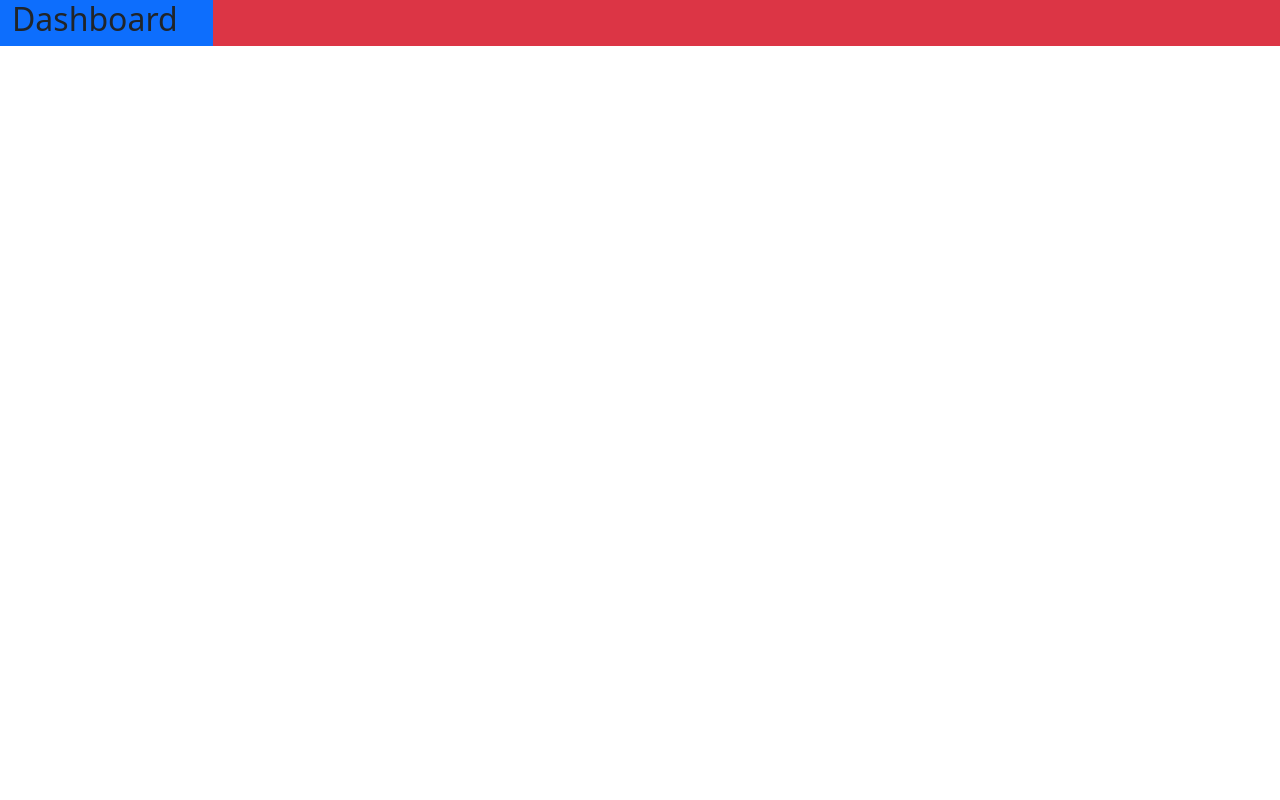
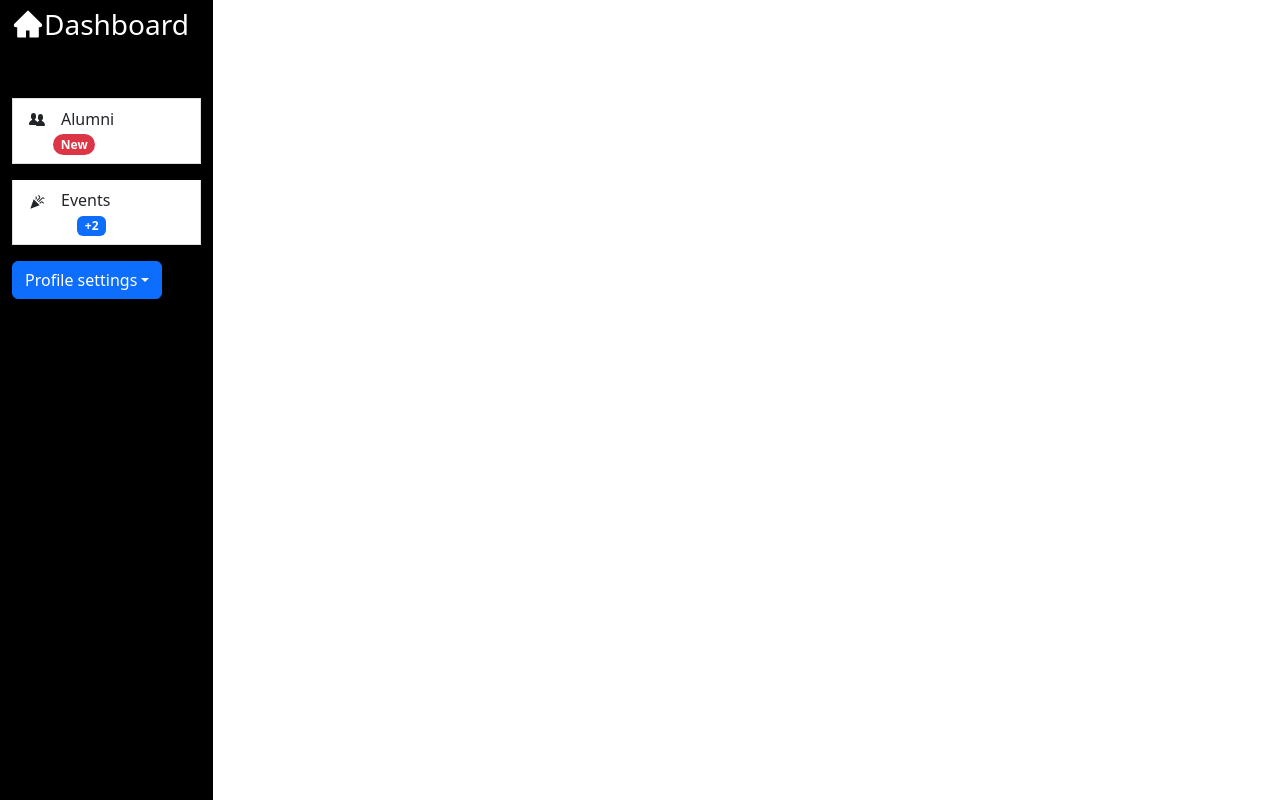
Before and after one commit to Iram0598/ALUMNI-MS-UI, a Next.js app: page /dashboard in a window 1280 px wide. Built offline with nearby package versions, Linux system fonts and the light colour scheme.

Commit message:
Sidebar 95% complete

```diff
--- a/components/layout/Sidebar.js
+++ b/components/layout/Sidebar.js
@@ -1,19 +1,57 @@
 import React from "react";
-import { Container, Row, Col } from "react-bootstrap";
+import { Container, Row, Col, Image, Badge } from "react-bootstrap";
 import "bootstrap/dist/css/bootstrap.min.css";
-import TopNavigation from "./TopNavigation";
+import { AiFillHome } from "react-icons/ai";
+import { GoOrganization } from "react-icons/go";
+import { MdCelebration } from "react-icons/md";
+import Dropdown from "react-bootstrap/Dropdown";
+import DropdownButton from "react-bootstrap/DropdownButton";
+import { IoSettings } from "react-icons/io";
 
 export default function Sidebar() {
   return (
+
     <div>
       <Container fluid>
-        <Row>
-          <Col className="bg-primary" sm={2}><h2>Dashboard</h2></Col>
-          <Col className="bg-danger" sm={10}>
+        <Row className="min-vh-100 ">
+          <Col className="back" sm={2}>
+            <div className="text-white d-flex mt-2">
+              <AiFillHome className="h2" />
+              <h3>Dashboard</h3>
+            </div>
+            <div className="list-group links mt-5 ms-0 rounded-0 ">
+              <a
+                href="/"
+                className="list-group-item list-group-item-action mb-3 links"
+              >
+                {" "}
+                <GoOrganization className="me-3" />
+                Alumni{" "}
+                <Badge pill className="ms-4" bg="danger">
+                  New
+                </Badge>
+              </a>
+              <a
+                href="#"
+                className="list-group-item list-group-item-action mb-3 links "
+              >
+                {" "}
+                <MdCelebration className="me-3" />
+                Events <Badge className="ms-5">+2</Badge>
+              </a>
 
+              <DropdownButton id="dropdown-basic-button" title="Profile settings">
+      <Dropdown.Item href="#/action-1">Action</Dropdown.Item>
+      <Dropdown.Item href="#/action-2">Another action</Dropdown.Item>
+      <Dropdown.Item href="#/action-3">Something else</Dropdown.Item>
+    </DropdownButton>
+
+            </div>
           </Col>
+          <Col sm={10}></Col>
         </Row>
       </Container>
     </div>
+
   );
 }
--- a/package.json
+++ b/package.json
@@ -13,7 +13,8 @@
     "next": "12.3.1",
     "react": "18.2.0",
     "react-bootstrap": "^2.5.0",
-    "react-dom": "18.2.0"
+    "react-dom": "18.2.0",
+    "react-icons": "^4.6.0"
   },
   "devDependencies": {
     "eslint": "8.25.0",
--- a/styles/Home.module.css
+++ /dev/null
@@ -1,129 +0,0 @@
-.container {
-  padding: 0 2rem;
-}
-
-.main {
-  min-height: 100vh;
-  padding: 4rem 0;
-  flex: 1;
-  display: flex;
-  flex-direction: column;
-  justify-content: center;
-  align-items: center;
-}
-
-.footer {
-  display: flex;
-  flex: 1;
-  padding: 2rem 0;
-  border-top: 1px solid #eaeaea;
-  justify-content: center;
-  align-items: center;
-}
-
-.footer a {
-  display: flex;
-  justify-content: center;
-  align-items: center;
-  flex-grow: 1;
-}
-
-.title a {
-  color: #0070f3;
-  text-decoration: none;
-}
-
-.title a:hover,
-.title a:focus,
-.title a:active {
-  text-decoration: underline;
-}
-
-.title {
-  margin: 0;
-  line-height: 1.15;
-  font-size: 4rem;
-}
-
-.title,
-.description {
-  text-align: center;
-}
-
-.description {
-  margin: 4rem 0;
-  line-height: 1.5;
-  font-size: 1.5rem;
-}
-
-.code {
-  background: #fafafa;
-  border-radius: 5px;
-  padding: 0.75rem;
-  font-size: 1.1rem;
-  font-family: Menlo, Monaco, Lucida Console, Liberation Mono, DejaVu Sans Mono,
-    Bitstream Vera Sans Mono, Courier New, monospace;
-}
-
-.grid {
-  display: flex;
-  align-items: center;
-  justify-content: center;
-  flex-wrap: wrap;
-  max-width: 800px;
-}
-
-.card {
-  margin: 1rem;
-  padding: 1.5rem;
-  text-align: left;
-  color: inherit;
-  text-decoration: none;
-  border: 1px solid #eaeaea;
-  border-radius: 10px;
-  transition: color 0.15s ease, border-color 0.15s ease;
-  max-width: 300px;
-}
-
-.card:hover,
-.card:focus,
-.card:active {
-  color: #0070f3;
-  border-color: #0070f3;
-}
-
-.card h2 {
-  margin: 0 0 1rem 0;
-  font-size: 1.5rem;
-}
-
-.card p {
-  margin: 0;
-  font-size: 1.25rem;
-  line-height: 1.5;
-}
-
-.logo {
-  height: 1em;
-  margin-left: 0.5rem;
-}
-
-@media (max-width: 600px) {
-  .grid {
-    width: 100%;
-    flex-direction: column;
-  }
-}
-
-@media (prefers-color-scheme: dark) {
-  .card,
-  .footer {
-    border-color: #222;
-  }
-  .code {
-    background: #111;
-  }
-  .logo img {
-    filter: invert(1);
-  }
-}
--- a/styles/globals.css
+++ b/styles/globals.css
@@ -1,26 +1,38 @@
-html,
-body {
-  padding: 0;
-  margin: 0;
-  font-family: -apple-system, BlinkMacSystemFont, Segoe UI, Roboto, Oxygen,
-    Ubuntu, Cantarell, Fira Sans, Droid Sans, Helvetica Neue, sans-serif;
+
+
+
+.link{
+  text-decoration: none;
+  border-color: blue;
+  background-color: brown;
+  color: rgb(255, 255, 255);
+  padding-left: 70px;
+  padding-right: 58px;
+
+}
+.link:hover{
+  background-color: rgb(255, 255, 255);
+  color: black;
+
 }
 
-a {
-  color: inherit;
-  text-decoration: none;
+.side{
+  background-color: rgb(0, 0, 0);
 }
 
-* {
-  box-sizing: border-box;
+.home{
+  color: aliceblue;
 }
 
-@media (prefers-color-scheme: dark) {
-  html {
-    color-scheme: dark;
-  }
-  body {
-    color: white;
-    background: black;
-  }
+.links{
+  background-color: rgb(0, 0, 0);
+
+
 }
+
+.main{
+  background-color: blueviolet;
+}
+.back{
+  background-color: black;
+}
```
Also changed, not shown: 1 other file (tests, documents, lock files or other folders).
